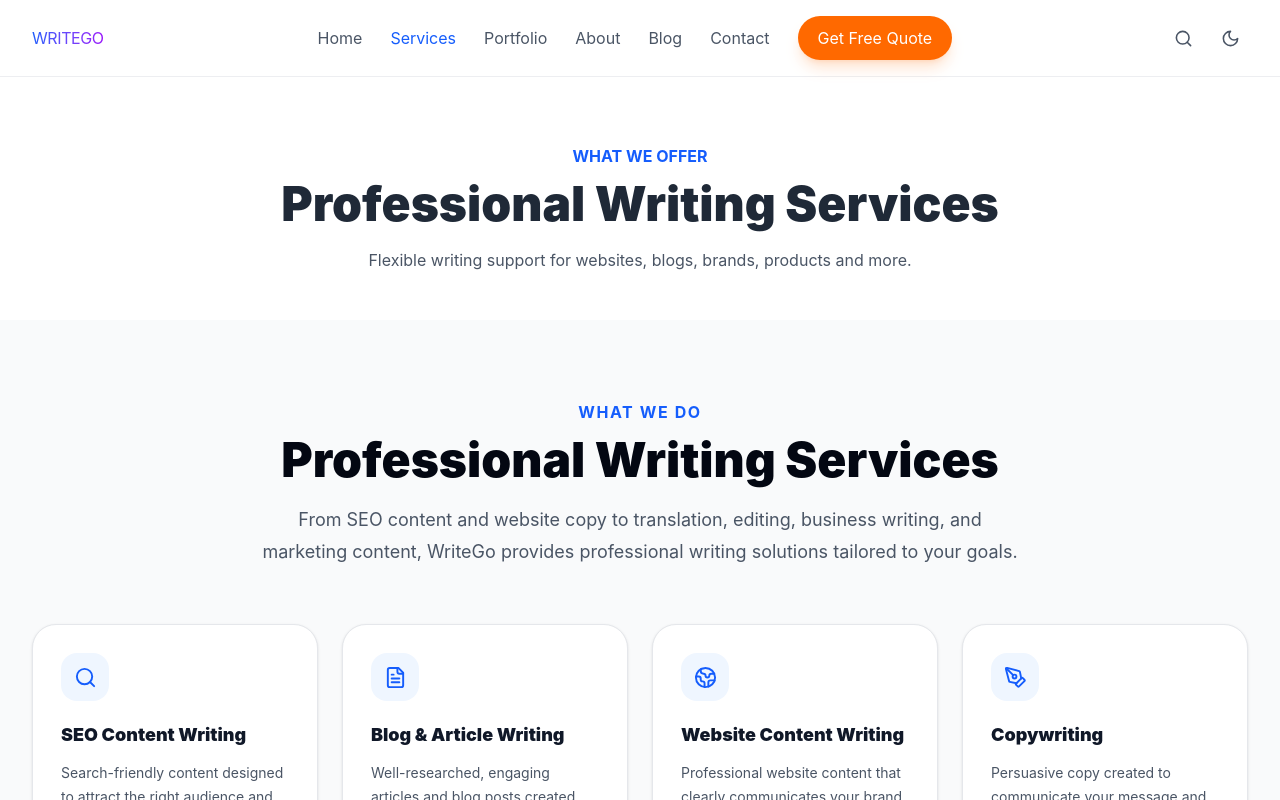
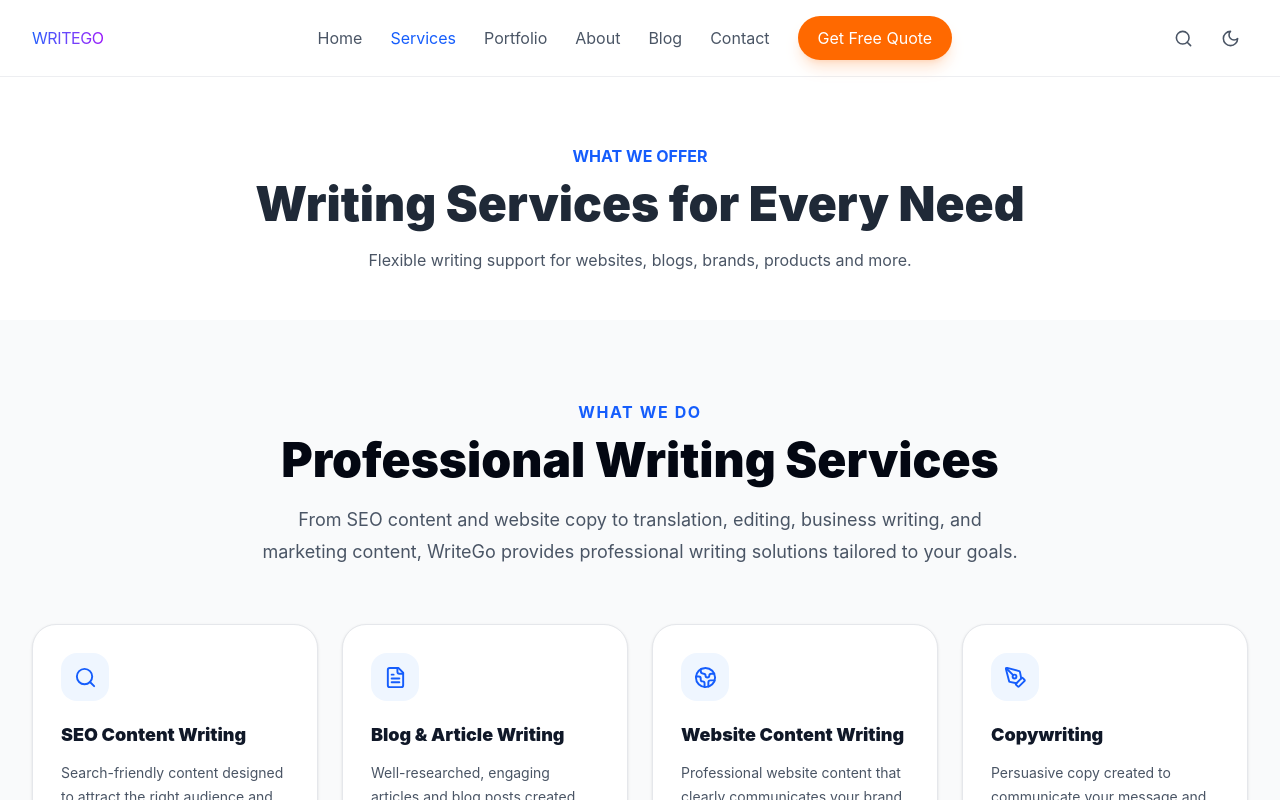
Before and after one commit to talhaaliwriter-ai/WriteGo-Website, a React (Vite) app: page /#/services in a window 1280 px wide. Shown: the top 800 px of the page. Built offline with nearby package versions, Linux system fonts and the light colour scheme.

Commit message:
Update ServicesPage.jsx

```diff
--- a/src/pages/ServicesPage.jsx
+++ b/src/pages/ServicesPage.jsx
@@ -6,9 +6,16 @@ export default function ServicesPage() {
     <PageShell>
       <section className="px-5 py-12 text-center">
         <p className="font-bold text-blue-600">WHAT WE OFFER</p>
-        <h1 className="mt-3 text-5xl font-black dark:text-white">Professional Writing Services</h1>
-        <p className="mx-auto mt-5 max-w-2xl text-gray-600 dark:text-gray-300">Flexible writing support for websites, blogs, brands, products and more.</p>
+
+        <h1 className="mt-3 text-5xl font-black dark:text-white">
+          Writing Services for Every Need
+        </h1>
+
+        <p className="mx-auto mt-5 max-w-2xl text-gray-600 dark:text-gray-300">
+          Flexible writing support for websites, blogs, brands, products and more.
+        </p>
       </section>
+
       <Services />
     </PageShell>
   );
```
